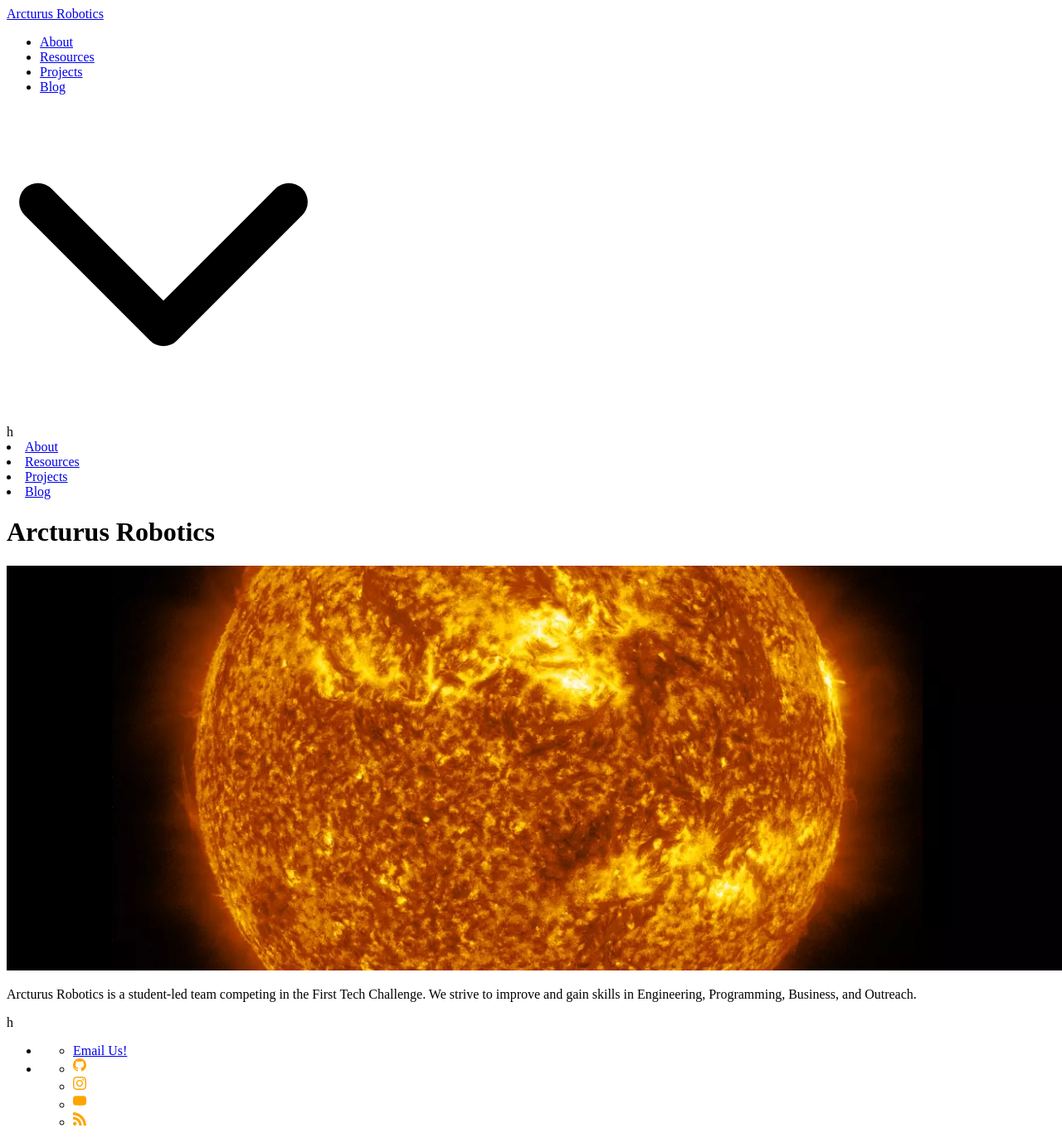
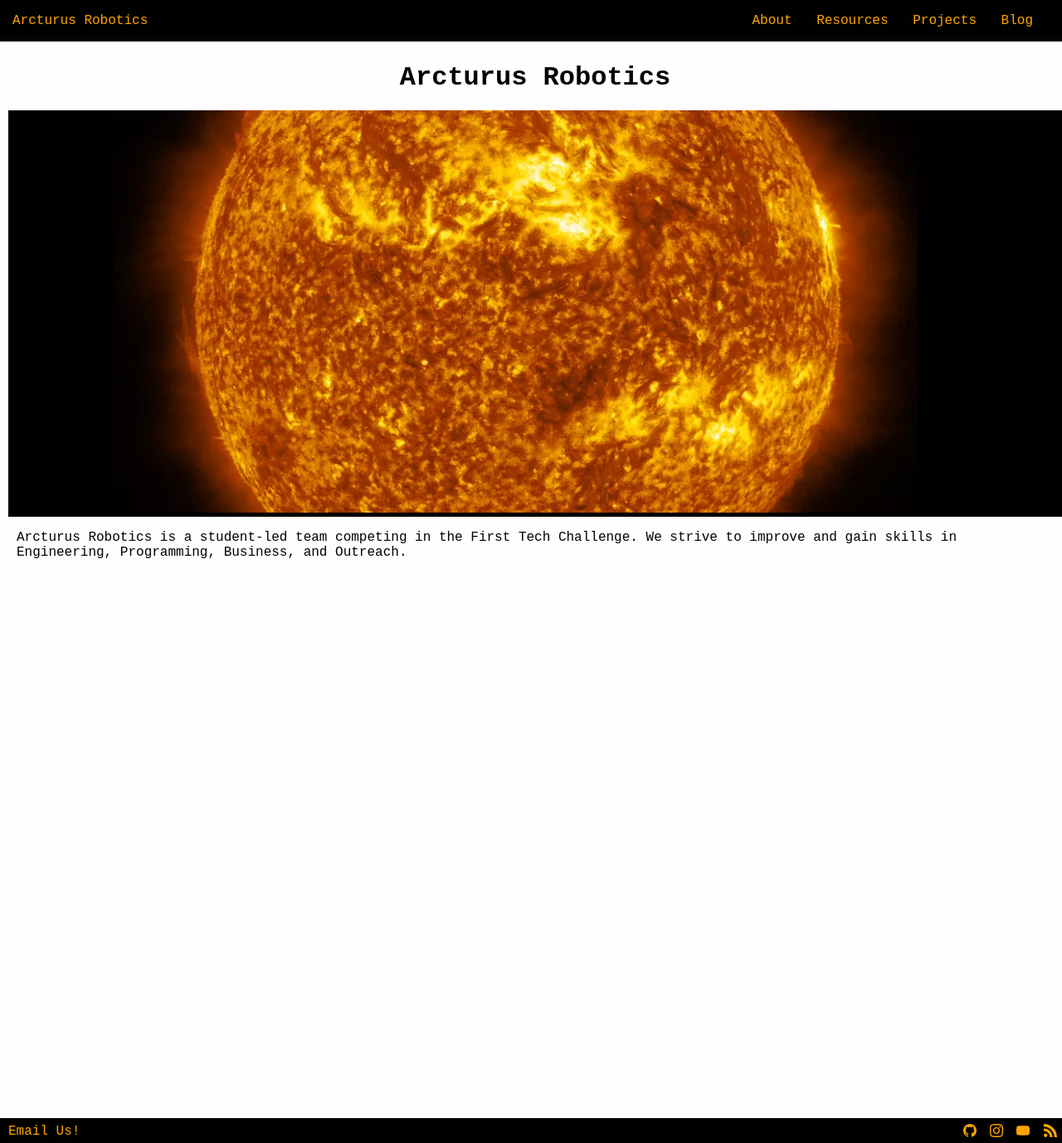
Before and after one commit to arcturus-robotics/arcturusrobotics.com, a Jekyll site: the page built from index.md, in a window 1280 px wide and 1378 px high. Shown: the whole window at 83% size. Built offline with Jekyll 4.4.1, drawn with Linux system fonts in a browser that asks for light colours.

Commit message:
for some reason it got broke...

```diff
--- a/_layouts/default.html
+++ b/_layouts/default.html
@@ -11,8 +11,8 @@
     <link rel="manifest" href="/manifest.webmanifest">
     <link rel="apple-touch-icon" href="/assets/image/apple-touch.png">
     <!-- Load universally required files -->
-    <link href="{{- " /assets/css/style.css" | relative_url -}}" type="text/css" rel="stylesheet">
-    <script defer src="{{- " /assets/js/header.js" | relative_url -}}" type="text/javascript"></script>
+    <link href="/assets/css/style.css" type="text/css" rel="stylesheet">
+    <script defer src="/assets/js/header.js" type="text/javascript"></script>
 </head>
 
 <body>
```
